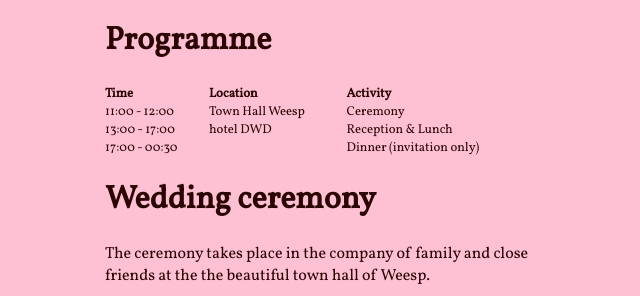
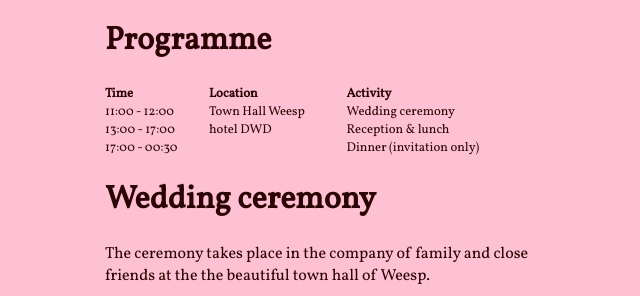
Before and after one commit to bobvanluijt/tosja-richard, a Jekyll site: the page built from index.md, in a window 1280 px wide and 900 px high, scrolled down 557 px. Shown: the part 157-453 px from the top of the window, without its empty margins (553-1193 px from the left). Built offline with Jekyll 4.4.1, drawn with Linux system fonts in a browser that asks for light colours; nearby versions of some CDN libraries; comment, search, counter and statistics services are not loaded.

Commit message:
Update index.md

```diff
--- a/index.md
+++ b/index.md
@@ -21,8 +21,8 @@ layout: base-EN
 
 | Time          | Location        | Activity |
 | ------------- | --------------- | -------- |
-| 11:00 - 12:00 | Town Hall Weesp | Ceremony |
-| 13:00 - 17:00 | hotel DWD       | Reception & Lunch    |
+| 11:00 - 12:00 | Town Hall Weesp | Wedding ceremony |
+| 13:00 - 17:00 | hotel DWD       | Reception & lunch    |
 | 17:00 - 00:30 |                 | Dinner (invitation only)  |
 
 # Wedding ceremony
```
